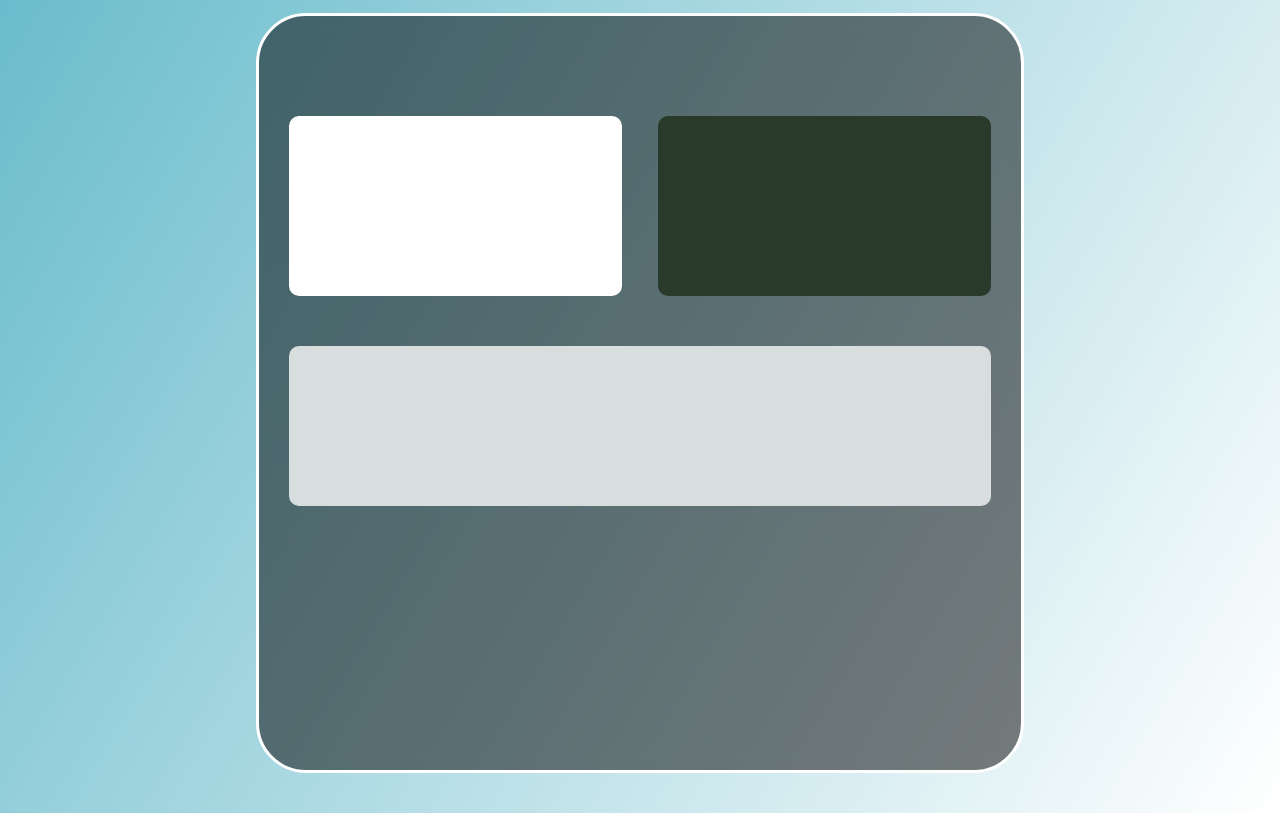
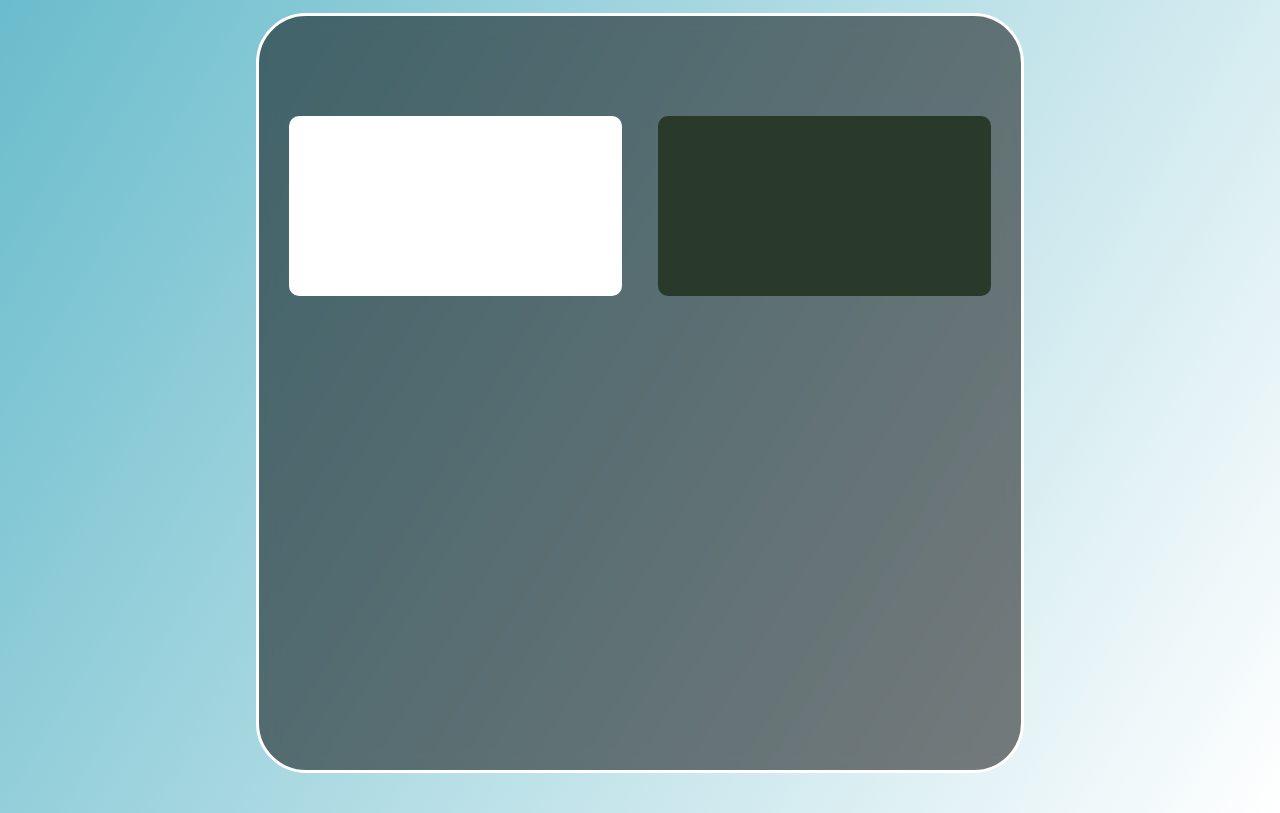
Before and after one commit to MyFinProject/frontend, a Vue app: page /main_page in a window 1280 px wide. Built offline with nearby package versions, Linux system fonts and the light colour scheme.

Commit message:
добавление страниц

```diff
--- a/package.json
+++ b/package.json
@@ -11,7 +11,8 @@
   "dependencies": {
     "@tailwindcss/vite": "^4.1.4",
     "tailwindcss": "^4.1.4",
-    "vue": "^3.5.13"
+    "vue": "^3.5.13",
+    "vue-router": "^4.5.1"
   },
   "devDependencies": {
     "@vitejs/plugin-vue": "^5.2.3",
--- a/src/App.vue
+++ b/src/App.vue
@@ -1,29 +1,8 @@
 <script setup>
-import balance from './components/balance_and_card.vue';
-import transfer from './components/transfer.vue';
 </script>
 
 <template>
   <div class="mybody">
-    <balance />
-    <transfer />
+    <router-view></router-view>
   </div>
 </template>
-
-<style scoped>
-.mybody {
-  width: 60%;
-  min-height: 95vh;
-  margin: 1% auto;
-  padding: 30px;
-  background-color: rgba(0, 0, 0, 0.5);
-  backdrop-filter: blur(10px);
-  border-radius: 50px;
-  border: 3px solid white;
-  box-sizing: border-box;
-
-  display: flex;
-  flex-direction: column;
-  gap: 50px;
-}
-</style>
--- /dev/null
+++ b/src/pages/history.vue
@@ -0,0 +1,28 @@
+<script setup>
+import transfer from '../components/transfer.vue';
+
+</script>
+
+<template>
+    <div class="mybody">
+      <transfer />
+    </div>
+  </template>
+
+<style scoped>
+.mybody {
+  width: 60%;
+  min-height: 95vh;
+  margin: 1% auto;
+  padding: 30px;
+  background-color: rgba(0, 0, 0, 0.5);
+  backdrop-filter: blur(10px);
+  border-radius: 50px;
+  border: 3px solid white;
+  box-sizing: border-box;
+
+  display: flex;
+  flex-direction: column;
+  gap: 50px;
+}
+</style>
--- /dev/null
+++ b/src/pages/main_page.vue
@@ -0,0 +1,28 @@
+<script setup>
+import balance from '../components/balance_and_card.vue';
+
+</script>
+
+<template>
+    <div class="mybody">
+      <balance />
+    </div>
+  </template>
+
+<style scoped>
+.mybody {
+  width: 60%;
+  min-height: 95vh;
+  margin: 1% auto;
+  padding: 30px;
+  background-color: rgba(0, 0, 0, 0.5);
+  backdrop-filter: blur(10px);
+  border-radius: 50px;
+  border: 3px solid white;
+  box-sizing: border-box;
+
+  display: flex;
+  flex-direction: column;
+  gap: 50px;
+}
+</style>
--- /dev/null
+++ b/src/pages/personal_account.vue
@@ -0,0 +1,30 @@
+
+<script setup>
+import balance from '../components/balance_and_card.vue';
+import transfer from '../components/transfer.vue';
+</script>
+
+<template>
+    <div class="mybody">
+      <balance />
+      <transfer />
+    </div>
+  </template>
+
+<style scoped>
+.mybody {
+  width: 60%;
+  min-height: 95vh;
+  margin: 1% auto;
+  padding: 30px;
+  background-color: rgba(0, 0, 0, 0.5);
+  backdrop-filter: blur(10px);
+  border-radius: 50px;
+  border: 3px solid white;
+  box-sizing: border-box;
+
+  display: flex;
+  flex-direction: column;
+  gap: 50px;
+}
+</style>
```
Also changed, not shown: src/main.js (+20 -1 lines), 1 other file (tests, documents, lock files or other folders).
